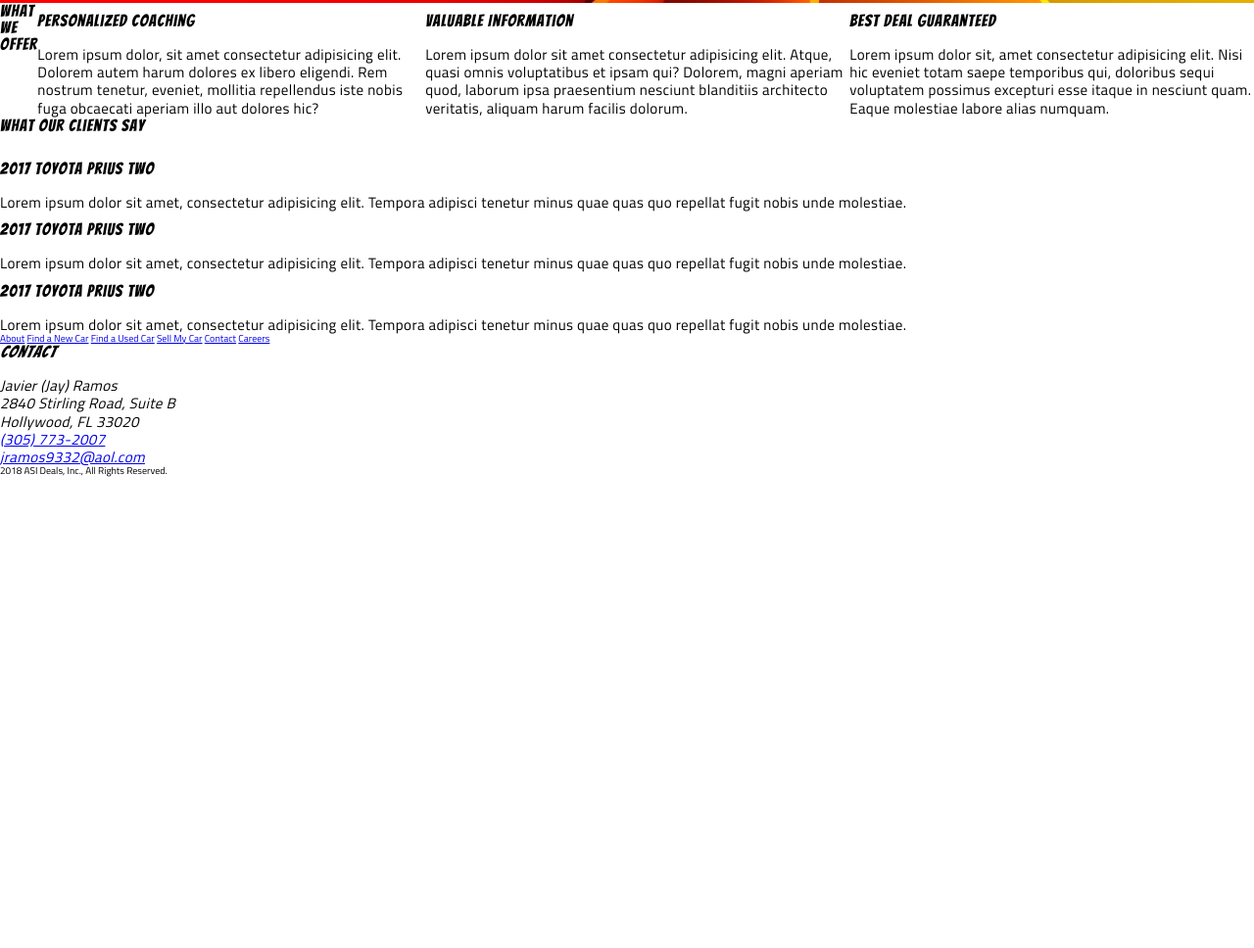
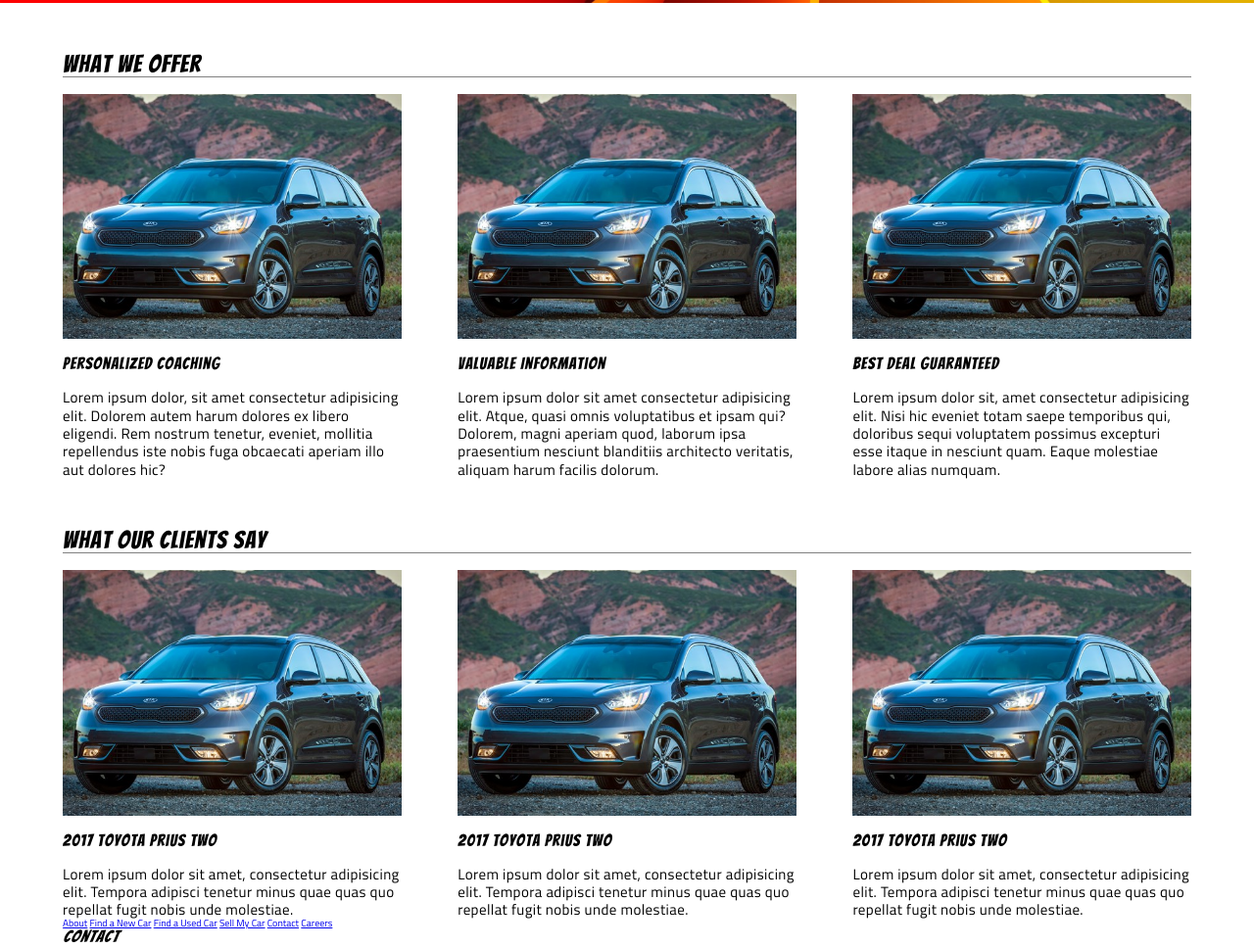
Before and after one commit to guillearria/ASI-DEALS-INC, a plain HTML site: page index.html in a window 1280 px wide. Shown: the part 707-1675 px from the top of the page at 98% size. Before the commit the page ends 1195 px from the top, so only its background shows below. Drawn offline with Linux system fonts and the light colour scheme.

Commit message:
Basic value and testimonial layout, or outline, complete

```diff
--- a/CSS/index.css
+++ b/CSS/index.css
@@ -75,15 +75,24 @@
     font-size: 1.5rem;
 }
 
+/* main content */
+
 .container {
 	max-width: 100%;
 }
 
 .navigation {
     display: flex;
-    justify-content: space-between;
     align-items: center;
     padding: 10px 50px;
+}
+
+.navigation__login {
+    margin-left: auto;
+}
+
+.navigation__logo {
+    margin-right: 50px;
 }
 
 .navigation__links--button {
@@ -93,9 +102,11 @@
     padding-right: 40px;
 }
 
+
 .about {
     background-image: url("about-background.jpg");
     background-size: 100%;
+    background-repeat: no-repeat;
     display: flex;
     flex-direction: column;
     padding: 200px;
@@ -131,10 +142,51 @@
     background-color: lightblue;
 }
 
+.content__container {
+    max-width: 90%;
+    margin: 0 auto;
+}
+
+.value__title {
+    margin-top: 50px;
+    border-bottom: 1px solid grey;
+    font-size: 2.5rem;
+}
+
 .value {
     display: flex;
+    justify-content: space-between;
+    width: 100%;
+    margin-right: 100px;
 }
 
-.value h2 {
-    display: block;
+.value__block {
+    width: 30%;
 }
+
+.value__image {
+    width: 100%;
+    margin-bottom: 15px;
+}
+
+.testimonial__title {
+    margin-top: 50px;
+    border-bottom: 1px solid grey;
+    font-size: 2.5rem;
+}
+
+.testimonial {
+    display: flex;
+    justify-content: space-between;
+    width: 100%;
+    margin-right: 100px;
+}
+
+.testimonial__block {
+    width: 30%;
+}
+
+.testimonial__image {
+    width: 100%;
+    margin-bottom: 15px;
+}
--- a/index.html
+++ b/index.html
@@ -17,8 +17,7 @@
 
 <body class='container'>
 
-  <div class="navigation"
-    <nav class="navigation__container">
+  <nav class="navigation">
       <a href="index.html" class="navigation__logo"><img src="img/ASI-logo.png" alt="ASI Deals, Inc Logo"></a>
       <div class="navigation__links">
         <a href="#" class="navigation__links--button">About</a>
@@ -27,9 +26,9 @@
         <a href="#" class="navigation__links--button">Sell My Car</a>
         <a href="#" class="navigation__links--button">Contact</a>
       </div>
-        <a href="login-page.html" class="navigation_login"><img src="img/login.png" alt="Login" class="navigation_login--img"></a>
+
+      <a href="login-page.html" class="navigation__login"><img src="img/login.png" alt="login-img"></a>
   </nav>
-  </div>
 
   <header class="about">
     <h1>Find your dream car with our expert automotive coaches</h1>
@@ -41,43 +40,42 @@
     <p>Lorem ipsum dolor sit amet consectetur, adipisicing elit. Iusto iste possimus aut, ipsam dicta adipisci debitis hic totam eum veniam. Tenetur doloribus ex maiores enim pariatur, numquam consequuntur hic dolor!</p>
   </header>
 
+  <div class="content__container">
+
+    <h2 class="value__title">What We Offer</h2>
     <section class="value">
-    <h2>What We Offer</h2> <br>
       <div class="value__block">
-      <img src="" alt="" class="value__image">
+        <img src="img/kia-niro.png" alt="" class="value__image">
         <h3>Personalized Coaching</h3>
         <p>Lorem ipsum dolor, sit amet consectetur adipisicing elit. Dolorem autem harum dolores ex libero eligendi. Rem nostrum tenetur, eveniet, mollitia repellendus iste nobis fuga obcaecati aperiam illo aut dolores hic?</p>
       </div>
       <div class="value__block">
-      <img src="" alt="" class="value__image">
+        <img src="img/kia-niro.png" alt="" class="value__image">
         <h3>Valuable Information</h3>
         <p>Lorem ipsum dolor sit amet consectetur adipisicing elit. Atque, quasi omnis voluptatibus et ipsam qui? Dolorem, magni aperiam quod, laborum ipsa praesentium nesciunt blanditiis architecto veritatis, aliquam harum facilis dolorum.</p>
       </div>
       <div class="value__block">
-      <img src="" alt="" class="value__image">
+        <img src="img/kia-niro.png" alt="" class="value__image">
         <h3>Best Deal Guaranteed</h3>
         <p>Lorem ipsum dolor sit, amet consectetur adipisicing elit. Nisi hic eveniet totam saepe temporibus qui, doloribus sequi voluptatem possimus excepturi esse itaque in nesciunt quam. Eaque molestiae labore alias numquam.</p>
       </div>
     </section>
 
+    <h2 class="testimonial__title">What Our Clients Say</h2>
     <section class="testimonial">
-    <h2>What Our Clients Say</h2>
       <div class="testimonial__block">
-      <img src="" alt="" class="testimonial__image">
+        <img src="img/kia-niro.png" alt="" class="testimonial__image">
         <h3>2017 Toyota Prius Two</h3>
-      <p></p>
         <p>Lorem ipsum dolor sit amet, consectetur adipisicing elit. Tempora adipisci tenetur minus quae quas quo repellat fugit nobis unde molestiae.</p>
       </div>
       <div class="testimonial__block">
-      <img src="" alt="" class="testimonial__image">
+        <img src="img/kia-niro.png" alt="" class="testimonial__image">
         <h3>2017 Toyota Prius Two</h3>
-      <p></p>
         <p>Lorem ipsum dolor sit amet, consectetur adipisicing elit. Tempora adipisci tenetur minus quae quas quo repellat fugit nobis unde molestiae.</p>
       </div>
       <div class="testimonial__block">
-      <img src="" alt="" class="testimonial__image">
+        <img src="img/kia-niro.png" alt="" class="testimonial__image">
         <h3>2017 Toyota Prius Two</h3>
-      <p></p>
         <p>Lorem ipsum dolor sit amet, consectetur adipisicing elit. Tempora adipisci tenetur minus quae quas quo repellat fugit nobis unde molestiae.</p>
       </div>
     </section>
@@ -104,6 +102,8 @@
           <div class="footer__copyright">2018 ASI Deals, Inc., All Rights Reserved.</div>
     </footer>
 
+  </div>
+
 
 
 </body>
```
Also changed, not shown: img/kia-niro.png (added). Lines whose indentation alone changed are shown as unchanged.
